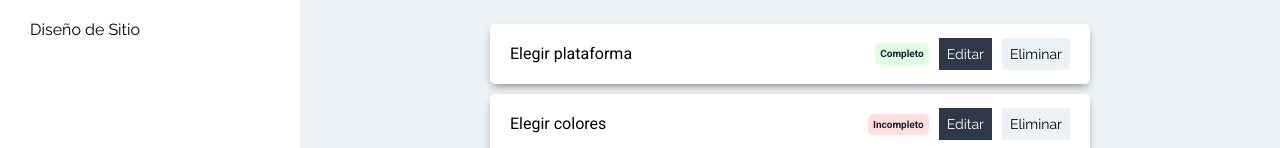
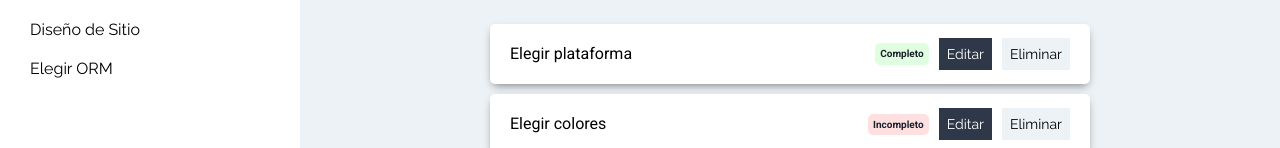
Before and after one commit to axmonsalve/MERNTasks, a React (Create React App) app: page /proyectos in a window 1280 px wide. Shown: the part 376-524 px from the top of the page. Built offline with nearby package versions, Linux system fonts and the light colour scheme.

Commit message:
Agregando los Proyectos con Context

```diff
--- a/src/components/proyectos/ListadoProyectos.js
+++ b/src/components/proyectos/ListadoProyectos.js
@@ -1,18 +1,23 @@
-import React from 'react'
+import React, {useContext} from 'react'
 import Proyecto from './Proyecto'
+import proyectoContext from '../../context/proyectos/proyectoContext'
 
 function ListadoProyectos() {
+  //Extraer proyectos de state inicial
 
-  const proyectos = [
-    {nombre: 'Tienda virtual'},
-    {nombre: 'Intranet'},
-    {nombre: 'Diseño de Sitio'},
-  ]
+  const proyectosContext = useContext(proyectoContext)
+  const {proyectos} = proyectosContext
+
+  //Revisar si proyectos tiene contenido
+  if(proyectos.length === 0) return null
 
   return (
     <ul className="listado-proyectos">
       {proyectos.map(proyecto=>(
-        <Proyecto proyecto={proyecto}/>
+        <Proyecto
+          key={proyecto.id}
+          proyecto={proyecto}
+        />
       ))}
     </ul>
   )
--- a/src/context/proyectos/proyectoState.js
+++ b/src/context/proyectos/proyectoState.js
@@ -6,7 +6,15 @@
 import {FORMULARIO_PROYECTO} from '../../types'
 
 const ProyectoState = props => {
+
   const initialState = {
+
+    proyectos : [
+      {id:1 ,nombre: 'Tienda virtual'},
+      {id:2 ,nombre: 'Intranet'},
+      {id:3 ,nombre: 'Diseño de Sitio'},
+      {id:4 ,nombre: 'Elegir ORM'}
+    ],
     formulario: false
   }
 
@@ -23,6 +31,7 @@
   return (
     <proyectoContext.Provider
       value={{
+        proyectos: state.proyectos,
         formulario: state.formulario,
         mostrarFormulario
         }}>
```
